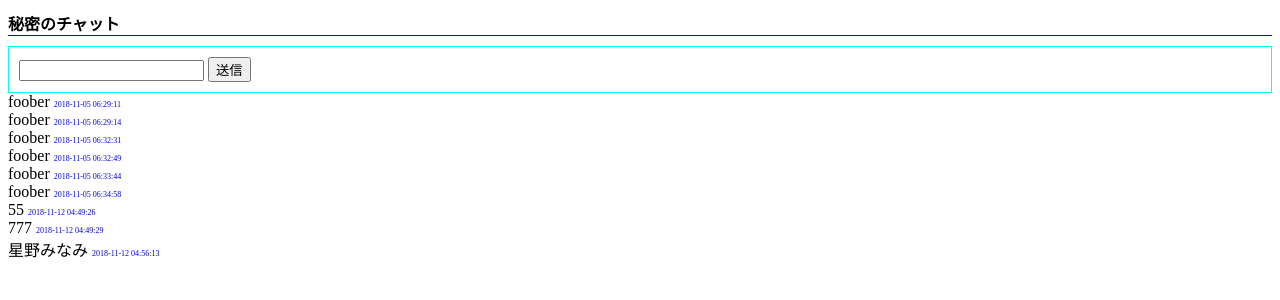
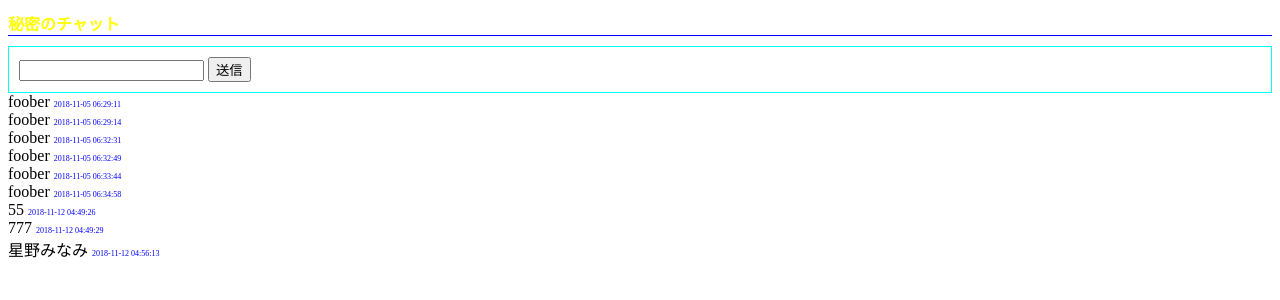
Before and after one commit to KTK33/chat, a PHP site: page /chat.php in a window 1280 px wide. Shown: the top 300 px of the page. Run offline with PHP 8.4, Linux system fonts and the light colour scheme.

Commit message:
change chat H1 color

```diff
--- a/chat.php
+++ b/chat.php
@@ -6,6 +6,7 @@
 		h1{
 			font-size:12pt;
 			border-bottom: 1px solid blue;
+			color: yellow;
 			}
 		form{
 			border: 1px solid aqua;
```
